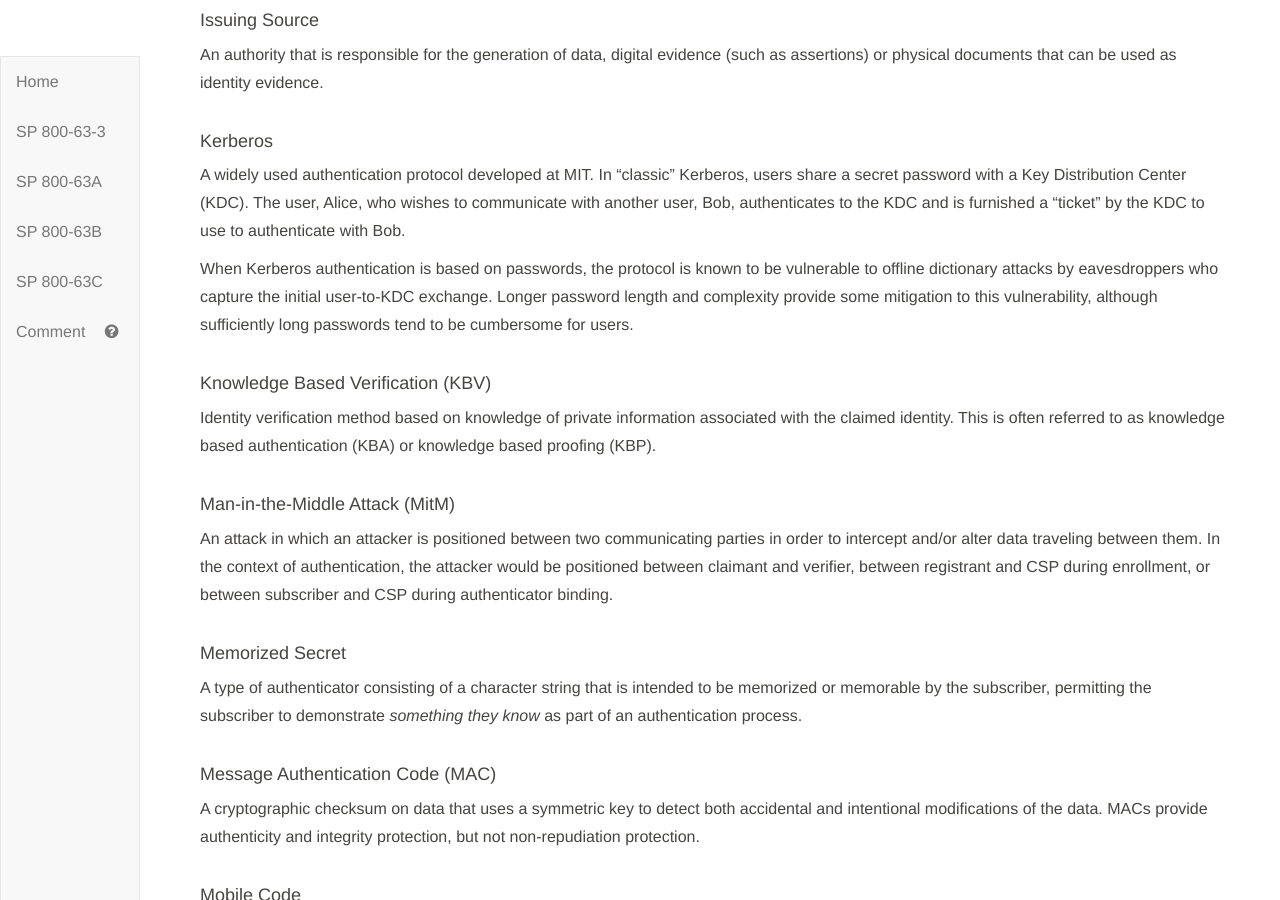
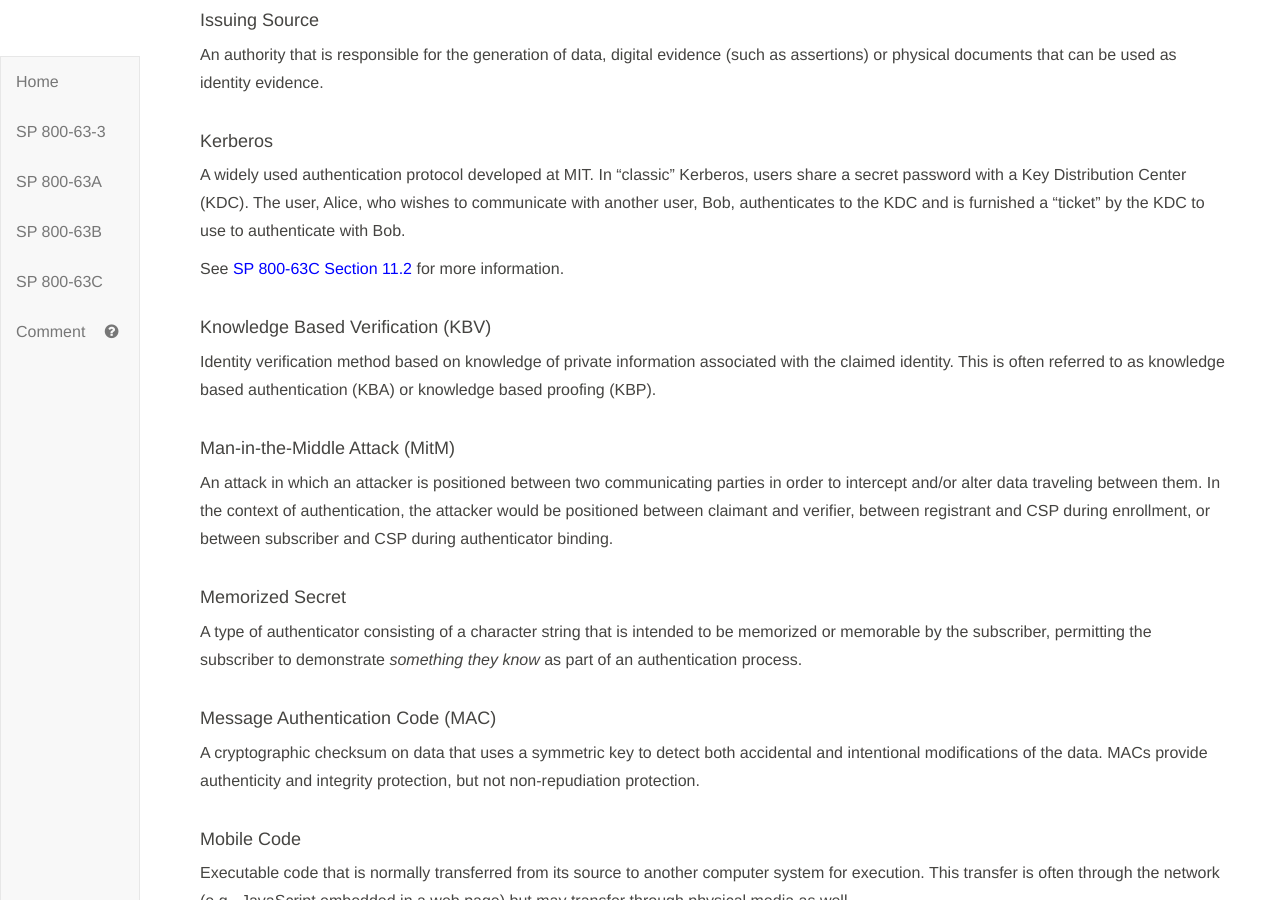
Before and after one commit to usnistgov/800-63-3, a Jekyll site: the page built from sp800-63-3/definitions.md, in a window 1280 px wide and 900 px high, scrolled down 8181 px. Built offline with Jekyll 4.4.1, drawn with Linux system fonts in a browser that asks for light colours; our own code applies the rules of GitHub Pages for plain Markdown files.

Commit message:
added forward pointer to kerberos discussion

```diff
--- a/sp800-63-3/definitions.md
+++ b/sp800-63-3/definitions.md
@@ -220,7 +220,7 @@ An authority that is responsible for the generation of data, digital evidence (s
 #### Kerberos
 A widely used authentication protocol developed at MIT. In "classic" Kerberos, users share a secret password with a Key Distribution Center (KDC). The user, Alice, who wishes to communicate with another user, Bob, authenticates to the KDC and is furnished a "ticket" by the KDC to use to authenticate with Bob.
 
-When Kerberos authentication is based on passwords, the protocol is known to be vulnerable to offline dictionary attacks by eavesdroppers who capture the initial user-to-KDC exchange. Longer password length and complexity provide some mitigation to this vulnerability, although sufficiently long passwords tend to be cumbersome for users.
+See [SP 800-63C Section 11.2](sp800-63c.html#kerberos) for more information.
 
 #### Knowledge Based Verification (KBV)
 Identity verification method based on knowledge of private information associated with the claimed identity. This is often referred to as knowledge based authentication (KBA) or knowledge based proofing (KBP).
```
Also changed, not shown: sp800-63c/sec11_examples.md (+1 -1 lines).
